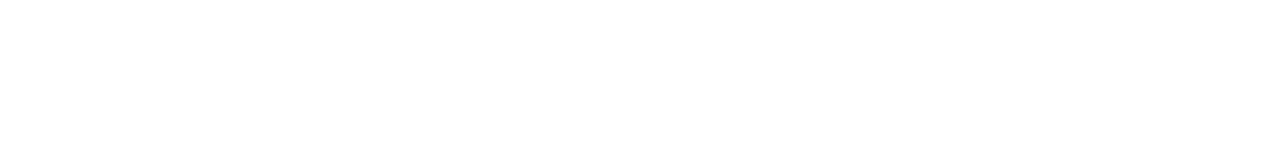
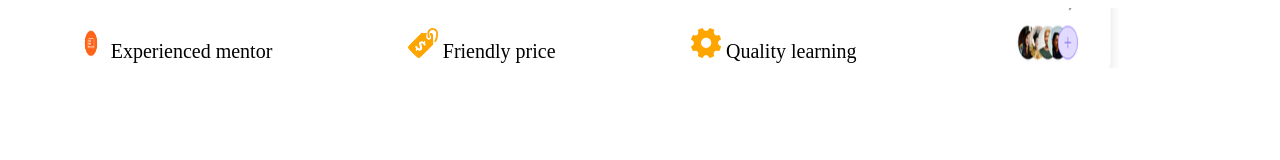
Before and after one commit to Kibaara-wangu/git-flow-test, a plain HTML site: page index.html in a window 1280 px wide. Drawn offline with Linux system fonts and the light colour scheme.

Commit message:
added footer

```diff
--- a/index.html
+++ b/index.html
@@ -4,8 +4,24 @@
     <meta charset="UTF-8">
     <meta name="viewport" content="width=device-width, initial-scale=1.0">
     <title>Document</title>
+    <link rel="stylesheet" href="style.css">
 </head>
 <body>
+    <div class="footer">
+        <div class="image">
+        <p><img src="bookicon.jpg" alt="" style="height: 30px; width: 30px;"> Experienced mentor</p>
+    </div>
+    <div class="image1">
+        <p><img src="price.png" alt="" style="height: 30px; width: 30px;"> Friendly price</p>
+    </div>
+    <div class="image2">
+        <p><img src="settings.png" alt="" style="height: 30px; width: 30px;"> Quality learning</p>
+</div>
+<div class="image3">
+        <img src="photos.png" alt="" style="height: 60px; width: 60%;">
+    </div>
 
+
+    </div>
 </body>
 </html>
--- a/style.css
+++ b/style.css
@@ -0,0 +1,22 @@
+.footer{
+    display: flex;
+    justify-content: 80px;
+    justify-content: space-around;
+    font-size: 20px;
+}
+.image{
+    display: flex;
+
+}
+.image1{
+    display: flex;
+
+}
+.image2{
+    display: flex;
+
+}
+.image3{
+    display: flex;
+
+}
```
Also changed, not shown: bluebook.png (added), bookicon.jpg (added), photos.png (added), price.png (added), settings.png (added).
